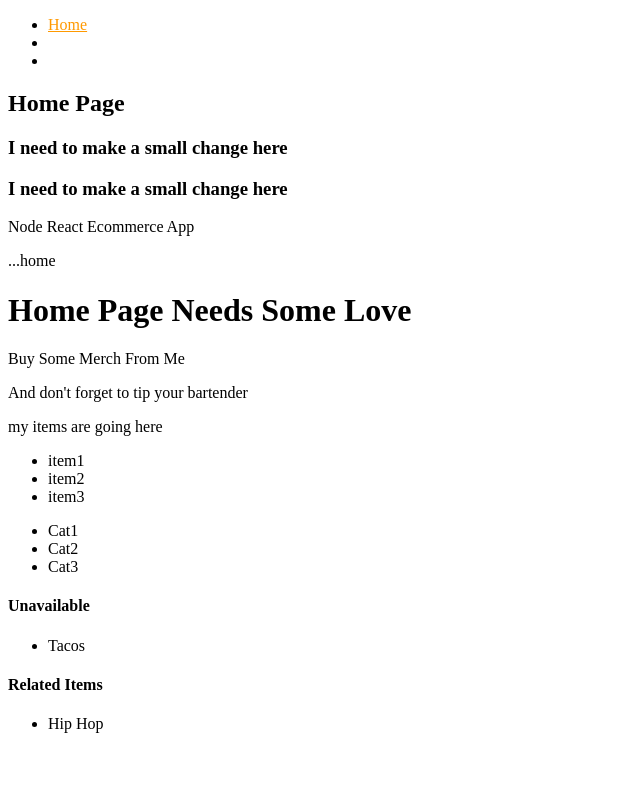
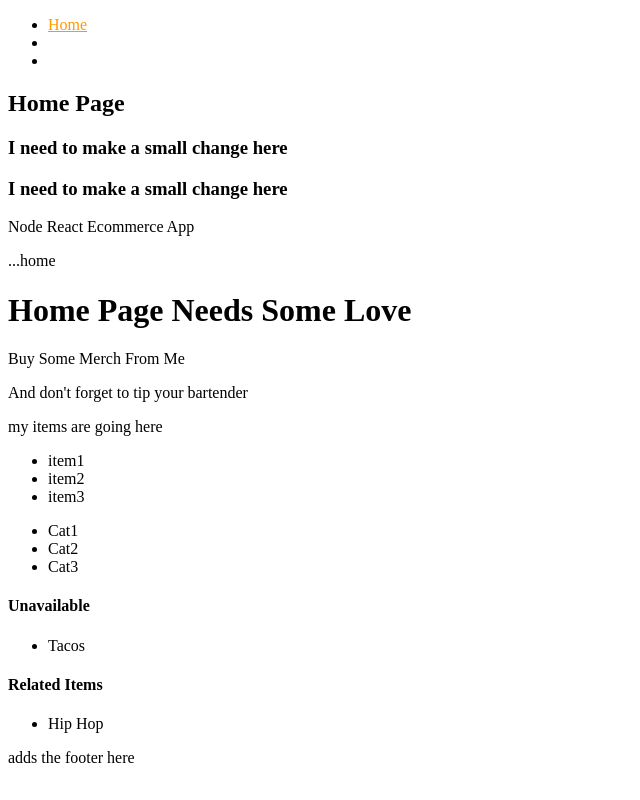
Before and after one commit to jlundgren77/e-MERN, a React (Create React App) app in the folder client/: page / in a window 1280 px wide. Shown: the whole page, without its empty margins (0-640 px from the left). Built offline with nearby package versions, Linux system fonts and the light colour scheme; the HTML template or start-up script is replaced by a standard one.

Commit message:
adds footer

```diff
--- a/client/src/core/Home.js
+++ b/client/src/core/Home.js
@@ -29,6 +29,7 @@ const Home = () => (
           <li>Hip Hop</li>
         </ul>
       </div>
+      <footer>adds the footer here</footer>
     </div>
   </Layout>
 );
```
